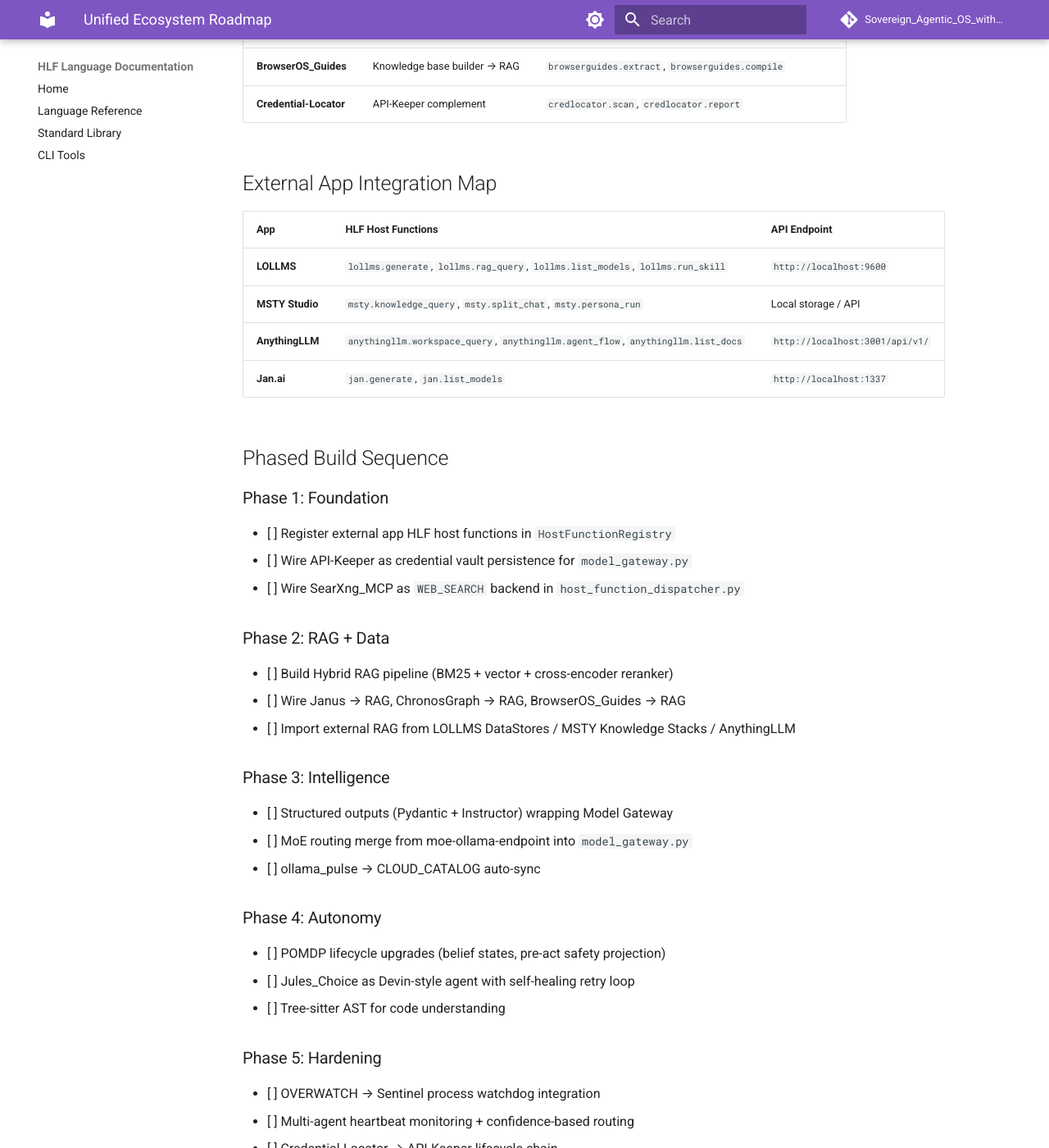
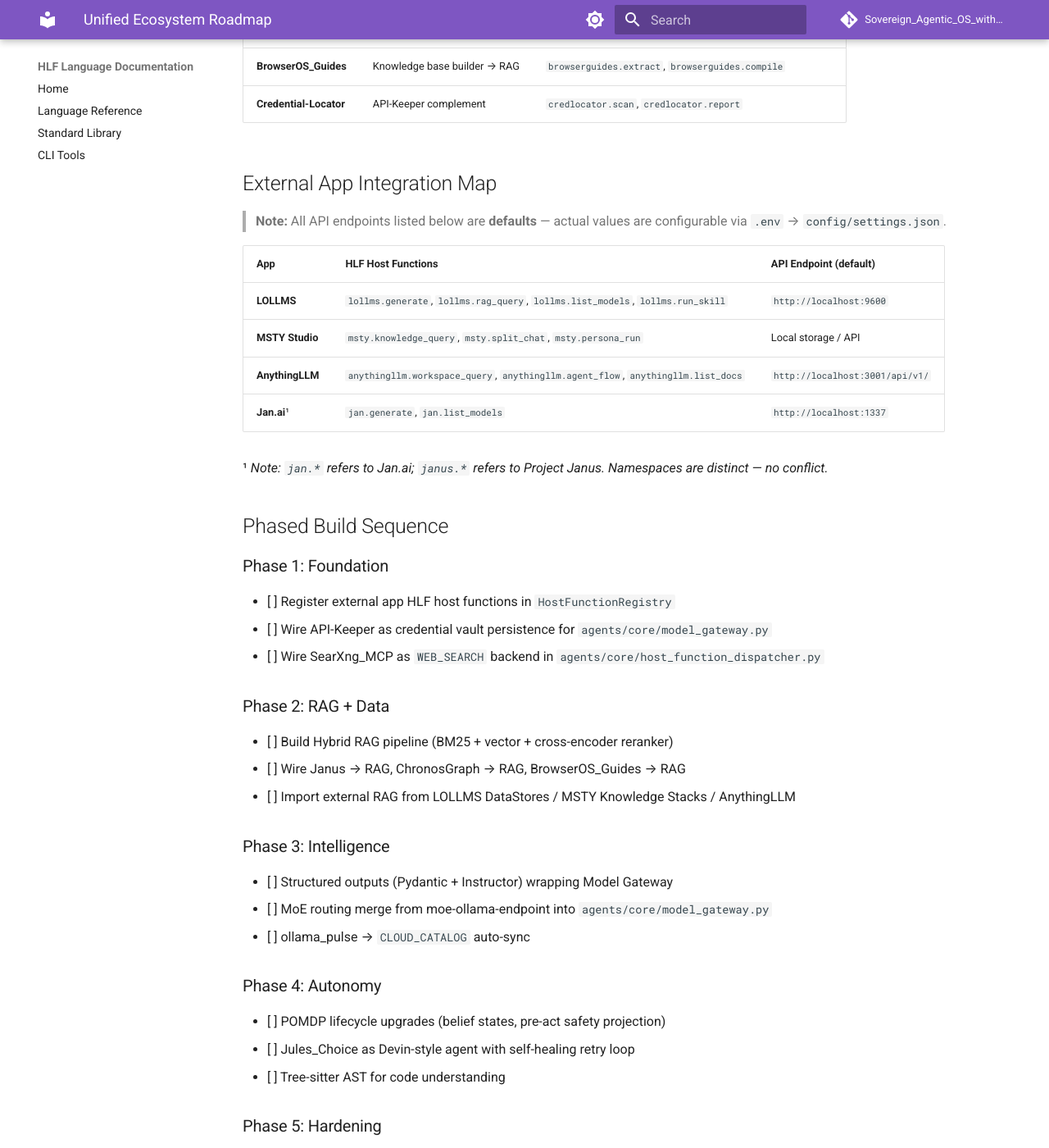
Before and after one commit to Grumpified-OGGVCT/Sovereign_Agentic_OS_with_HLF, an MkDocs documentation site: the page built from docs/UNIFIED_ECOSYSTEM_ROADMAP.md, in a window 1280 px wide and 1400 px high, scrolled down 882 px. Shown: the whole window at 82% size. Built offline with MkDocs 1.6.1 and Material for MkDocs 9.7.7, drawn with Linux system fonts in a browser that asks for light colours; comment, search, counter and statistics services are not loaded; some of the changed text lies outside the part shown.

Commit message:
fix(docs): address Copilot review nits in UNIFIED_ECOSYSTEM_ROADMAP
- Use full paths: agents/core/host_function_dispatcher.py, agents/core/model_gateway.py
- Label API endpoints as "(default)" with config note
- Add jan/janus naming disambiguation footnote
- Consistent CLOUD_CATALOG backtick casing
- ISO date format (2026-03-10)

```diff
--- a/docs/UNIFIED_ECOSYSTEM_ROADMAP.md
+++ b/docs/UNIFIED_ECOSYSTEM_ROADMAP.md
@@ -1,23 +1,23 @@
 # Unified Ecosystem Roadmap
 
-> Created: March 10, 2026 — Sovereign Agentic OS Session
+> Created: 2026-03-10 — Sovereign Agentic OS Session
 
 ## Vision
 
 All external AI apps (LOLLMS, MSTY Studio, AnythingLLM, Jan.ai, etc.) and all user repos integrate through **HLF host functions** — the same `CALL_HOST` opcode, the same 6-gate pipeline, the same Merkle-chain audit trail that governs everything else in the OS.
 
-External apps are **not** plugins, adapters, or browser embeddings. They are HLF host functions registered in the `HostFunctionRegistry`, dispatched through `host_function_dispatcher.py`, and governed by the full LALR(1) → 6-gate → bytecode VM → Scribe/Sentinel audit pipeline.
+External apps are **not** plugins, adapters, or browser embeddings. They are HLF host functions registered in the `HostFunctionRegistry`, dispatched through `agents/core/host_function_dispatcher.py`, and governed by the full LALR(1) → 6-gate → bytecode VM → Scribe/Sentinel audit pipeline.
 
 ## User Repo Integration Map
 
 | Repo | OS Role | HLF Host Functions |
-|------|---------|--------------------|
+|------|---------|-------------- ------|
 | **Project Janus** | RAG pipeline input (archival) | `janus.crawl`, `janus.query`, `janus.archive` |
 | **OVERWATCH** | Sentinel process watchdog | `overwatch.scan`, `overwatch.terminate`, `overwatch.status` |
 | **API-Keeper** | Credential vault persistence | `apikeeper.store`, `apikeeper.rotate`, `apikeeper.audit` |
 | **Jules_Choice** | Autonomous coding agent | `jules.spawn_session`, `jules.execute_sdd` |
 | **ChronosGraph** | Video transcription → RAG | `chronos.transcribe`, `chronos.ingest` |
-| **ollama_pulse** | CLOUD_CATALOG auto-updater | `pulse.scan`, `pulse.update_catalog` |
+| **ollama_pulse** | `CLOUD_CATALOG` auto-updater | `pulse.scan`, `pulse.update_catalog` |
 | **MoE Endpoint** | Advanced gateway routing | `moe.route`, `moe.ensemble` |
 | **SearXng_MCP** | Private search backend | `searxng.search`, `searxng.crawl` |
 | **BrowserOS_Guides** | Knowledge base builder → RAG | `browserguides.extract`, `browserguides.compile` |
@@ -25,19 +25,23 @@
 
 ## External App Integration Map
 
-| App | HLF Host Functions | API Endpoint |
+> **Note:** All API endpoints listed below are **defaults** — actual values are configurable via `.env` → `config/settings.json`.
+
+| App | HLF Host Functions | API Endpoint (default) |
 |-----|-------------------|-------------|
 | **LOLLMS** | `lollms.generate`, `lollms.rag_query`, `lollms.list_models`, `lollms.run_skill` | `http://localhost:9600` |
 | **MSTY Studio** | `msty.knowledge_query`, `msty.split_chat`, `msty.persona_run` | Local storage / API |
 | **AnythingLLM** | `anythingllm.workspace_query`, `anythingllm.agent_flow`, `anythingllm.list_docs` | `http://localhost:3001/api/v1/` |
-| **Jan.ai** | `jan.generate`, `jan.list_models` | `http://localhost:1337` |
+| **Jan.ai**¹ | `jan.generate`, `jan.list_models` | `http://localhost:1337` |
+
+¹ *Note: `jan.*` refers to Jan.ai; `janus.*` refers to Project Janus. Namespaces are distinct — no conflict.*
 
 ## Phased Build Sequence
 
 ### Phase 1: Foundation
 - [ ] Register external app HLF host functions in `HostFunctionRegistry`
-- [ ] Wire API-Keeper as credential vault persistence for `model_gateway.py`
-- [ ] Wire SearXng_MCP as `WEB_SEARCH` backend in `host_function_dispatcher.py`
+- [ ] Wire API-Keeper as credential vault persistence for `agents/core/model_gateway.py`
+- [ ] Wire SearXng_MCP as `WEB_SEARCH` backend in `agents/core/host_function_dispatcher.py`
 
 ### Phase 2: RAG + Data
 - [ ] Build Hybrid RAG pipeline (BM25 + vector + cross-encoder reranker)
@@ -46,8 +50,8 @@
 
 ### Phase 3: Intelligence
 - [ ] Structured outputs (Pydantic + Instructor) wrapping Model Gateway
-- [ ] MoE routing merge from moe-ollama-endpoint into `model_gateway.py`
-- [ ] ollama_pulse → CLOUD_CATALOG auto-sync
+- [ ] MoE routing merge from moe-ollama-endpoint into `agents/core/model_gateway.py`
+- [ ] ollama_pulse → `CLOUD_CATALOG` auto-sync
 
 ### Phase 4: Autonomy
 - [ ] POMDP lifecycle upgrades (belief states, pre-act safety projection)
```
